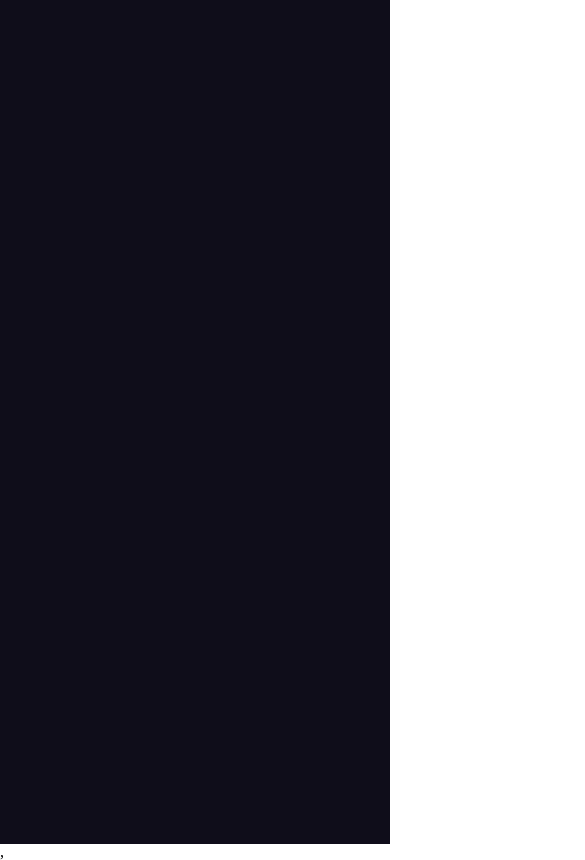
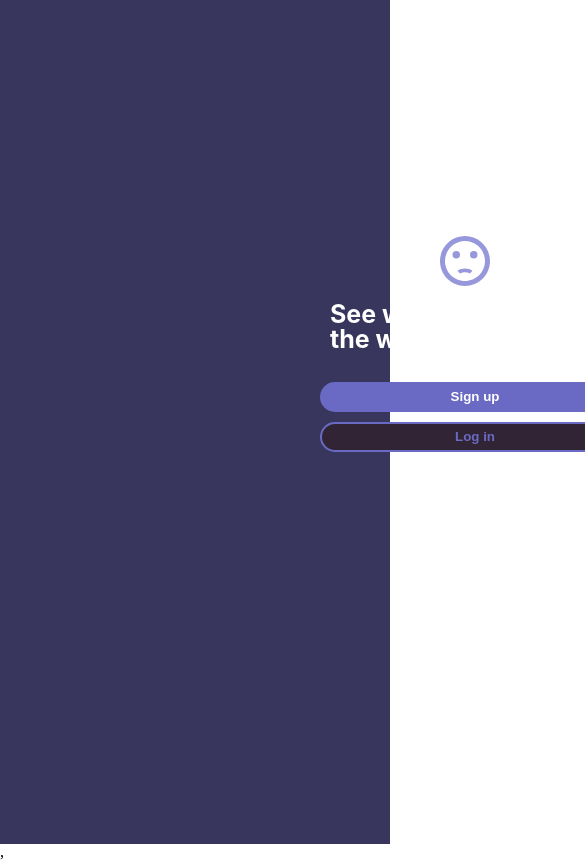
Before and after one commit to tkhai03/Bitter, a React (Create React App) app: page / in a window 390 px wide. Shown: the top 860 px of the page, 585 px wide, since content can reach past the window. Built offline with nearby package versions, Linux system fonts and the light colour scheme.

Commit message:
landing responsive view

```diff
--- a/src/Components/Landing/Landing.css
+++ b/src/Components/Landing/Landing.css
@@ -1,11 +1,17 @@
 .Landing{
+    display: flex;
     width: 100%;
     height: 100vh;
     background-color: #38365C;
     display: flex;
 }
+/* .invisLanding{
+    width: 100px;
+    height: 100px;
+    background-color: tomato;
+} */
 .bitterLogo{
-    width:50%;
+    width:100%;
     height:100vh;
 }
 .posterText{
@@ -80,7 +86,18 @@ button{
 }
 
 @media(max-width: 900px){
-    .Landing{
+    .invisLanding{
         display: none;
     }
+    .landing_bitterIcon{
+        top:25%;
+        left: 415px;
+    }.loginText{
+        top: 26%;
+        left: 330px;
+    }
+    .button-container{
+        top:33%;
+        left:320px;
+    }
 }
--- a/src/Components/Landing/Landing.js
+++ b/src/Components/Landing/Landing.js
@@ -1,7 +1,7 @@
-import React, {useState} from 'react'
+import React, { useState } from 'react'
 import './Landing.css'
 import bitterLogo from './bitter-chat-background.jpg'
-import {Link} from 'react-router-dom'
+import { Link } from 'react-router-dom'
 import Register from '../Register/Register'
 import SentimentDissatisfiedIcon from '@material-ui/icons/SentimentDissatisfied';
 
@@ -12,28 +12,30 @@ function Landing() {
 
     return (
         <div className="Landing">
-            <img className='bitterLogo'src={bitterLogo} alt='logo' />
-            <div className='posterText'>
-                <h1 className='posterMsg'>Follow your interests.</h1>
-                <h1 className='posterMsg'>Hear what people are talking about.</h1>
-                <h1 className='posterMsg'>Join the conversation</h1>
+            <div className='invisLanding'>
+                <img className='bitterLogo' src={bitterLogo} alt='logo' />
+                <div className='posterText'>
+                    <h1 className='posterMsg'>Follow your interests.</h1>
+                    <h1 className='posterMsg'>Hear what people are talking about.</h1>
+                    <h1 className='posterMsg'>Join the conversation</h1>
+                </div>
             </div>
             <div className='auth_container'>
-                <SentimentDissatisfiedIcon className='landing_bitterIcon'/>
+                <SentimentDissatisfiedIcon className='landing_bitterIcon' />
                 <div className='loginText'>
                     <h1 className='loginMsg'>See what's happening in the world right now</h1>
                 </div>
                 <div className='button-container'>
 
-                    <button className='button1' onClick= {() => setRegister(true)}>Sign up</button>
+                    <button className='button1' onClick={() => setRegister(true)}>Sign up</button>
 
                     <Link to='/auth'>
-                    <button className='button2'>Log in</button>
+                        <button className='button2'>Log in</button>
                     </Link>
                 </div>
             </div>
 
-            {register ? <Register/> : null}
+            {register ? <Register /> : null}
 
         </div>
     )
```
